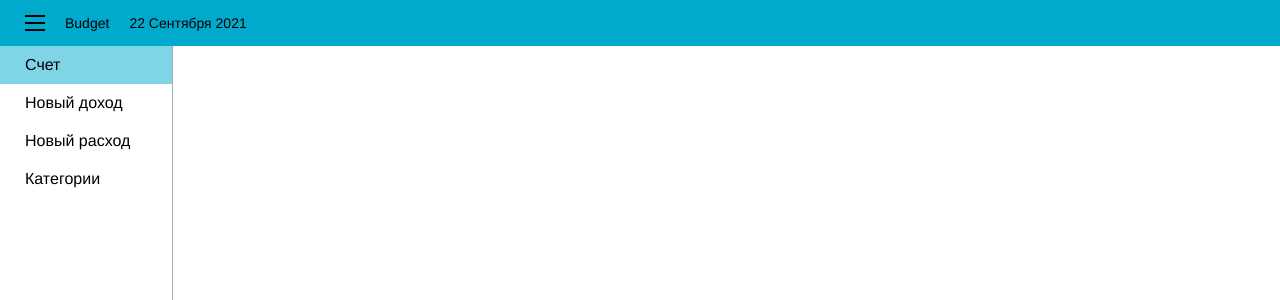
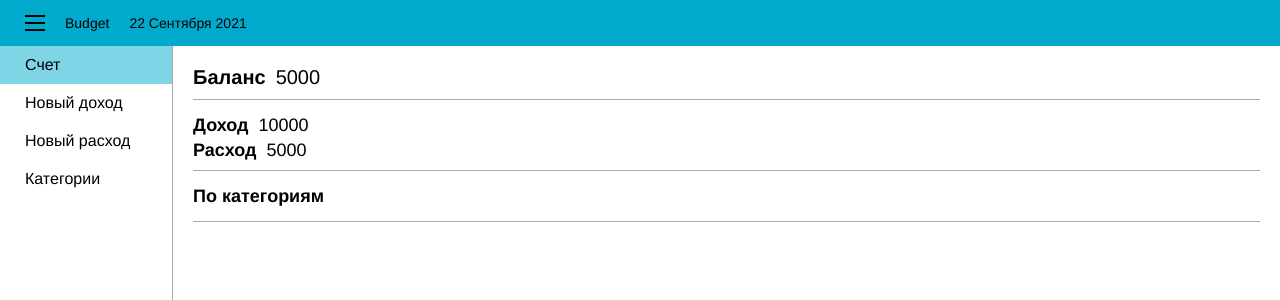
Before and after one commit to DmitriyFree/budget, a Vue app: page / in a window 1280 px wide. Shown: the top 300 px of the page. Built offline with nearby package versions, Linux system fonts and the light colour scheme; no server answers.

Commit message:
anding json-server

```diff
--- a/package.json
+++ b/package.json
@@ -8,6 +8,7 @@
   },
   "dependencies": {
     "core-js": "^3.6.5",
+    "json-server": "^0.16.3",
     "vue": "^2.6.11",
     "vuex": "^3.4.0"
   },
--- a/src/components/CategoriesList.vue
+++ b/src/components/CategoriesList.vue
@@ -8,12 +8,16 @@
 </template>
 
 <script>
-import {mapGetters} from 'vuex';
+import {mapGetters, mapActions} from 'vuex';
 import Category from './Category.vue';
 export default {
   components: { Category },
   name: 'CategoriesList',
   computed: mapGetters(['getAllCategories']),
+  methods: mapActions(['getData']),
+  async mounted() {
+    this.getData();
+  }
 
 }
 </script>
--- a/src/components/Category.vue
+++ b/src/components/Category.vue
@@ -1,7 +1,8 @@
 <template>
   <li>
-    <div class="type">{{item.type}}</div>
-    <div class="title">{{item.name}}</div>
+    <div>{{item.id}}</div>
+    <div class="row">{{item.type}}</div>
+    <div class="row">{{item.name}}</div>
   </li>
 </template>
 <script>
@@ -14,11 +15,8 @@ export default {
   li {
     padding: 5px;
     display: flex;
-    .type {
-      width: 100px;
-    }
-    .title {
-      width: 100px;
+    .row {
+      margin-left: 10px;
     }
   }
 </style>
--- a/src/components/CreateCategoryForm.vue
+++ b/src/components/CreateCategoryForm.vue
@@ -13,7 +13,7 @@
 </template>
 
 <script>
-import {mapMutations} from 'vuex';
+import {mapActions} from 'vuex';
 export default {
   name: 'CreateCategoryForm',
   data() {
@@ -23,14 +23,14 @@ export default {
     }
   },
   methods: {
-    ...mapMutations(['addCategory']),
+    ...mapActions(['addCategory']),
     formHandler() {
       if (this.name && this.type) {
         const newCategory = {
           name: this.name,
           type: this.type
         }
-        this.addCategory(newCategory);
+        this.addCategory(JSON.stringify(newCategory));
         this.resetForm();
       }
     },
--- a/src/components/MainContent.vue
+++ b/src/components/MainContent.vue
@@ -10,6 +10,9 @@
     </div>
     <div class="inner__right">
       <div class="content">
+        <div class="content-item" v-show="menuId == 'bill'">
+          <statistics-handler/>
+        </div>
         <div class="content-item" v-show="menuId == 'kat'">
           <category-handler/>
         </div>
@@ -19,9 +22,10 @@
 </template>
 
 <script>
+import StatisticsHandler from './StatisticsHandler.vue'
 import CategoryHandler from './CategoryHandler.vue';
 export default {
-  components: { CategoryHandler },
+  components: { CategoryHandler, StatisticsHandler },
   name: 'MainContent',
   data() {
     return {
--- /dev/null
+++ b/src/components/StatisticCategory.vue
@@ -0,0 +1,24 @@
+<template>
+  <div class="st-category">
+    <div class="st-category__title">По категориям</div>
+  </div>
+</template>
+
+<script>
+export default {
+  name: 'StatisticCategory'
+}
+</script>
+
+<style lang="scss" scoped>
+  .st-category {
+    padding: 5px 0;
+    border-bottom: 1px solid #aaa;
+    &__title{
+      font-size: 18px;
+      line-height: 20px;
+      font-weight: 700;
+      padding: 10px 0;
+    }
+  }
+</style>
--- /dev/null
+++ b/src/components/StatisticsHandler.vue
@@ -0,0 +1,77 @@
+<template>
+  <div class="statistics">
+    <div class="statistics__header">
+      <div class="statistics__header-title">Баланс</div>
+      <div class="statistics__header-result">5000</div>
+    </div>
+    <div class="statistics__total">
+      <div class="top">
+        <div class="top-title">Доход</div>
+        <div class="top-result">10000</div>
+      </div>
+      <div class="bottom">
+        <div class="bottom-title">Расход</div>
+        <div class="bottom-result">5000</div>
+      </div>
+    </div>
+    <statistic-category/>
+  </div>
+</template>
+
+<script>
+import StatisticCategory from './StatisticCategory.vue'
+export default {
+  components: { StatisticCategory },
+  name: 'StatisticsHandler'
+}
+</script>
+
+<style lang="scss" scoped>
+  .statistics {
+    padding: 10px 20px;
+    &__header {
+      padding: 10px 0;
+      border-bottom: 1px solid #aaa;
+      display: flex;
+      &-title {
+        font-size: 20px;
+        font-weight: 700;
+      }
+      &-result {
+        font-size: 20px;
+        margin-left: 10px;
+      }
+    }
+    &__total {
+      padding: 10px 0;
+      border-bottom: 1px solid #aaa;
+    }
+  }
+  .top, .bottom {
+    display: flex;
+    padding: 5px 0 0;
+    font-size: 18px;
+    line-height: 20px;
+    &-title {
+      font-weight: 700;
+    }
+    &-result {
+      margin-left: 10px;
+    }
+  }
+  // .top {
+  //   &-title {
+  //     font-size: 18px;
+  //     font-weight: 700;
+  //   }
+  // }
+  // .category {
+  //   padding: 10px 20px;
+  //   &__title {
+  //     padding: 10px 0;
+  //     font-size: 20px;
+  //     font-weight: 700;
+  //     border-bottom: 1px solid #aaa;
+  //   }
+  // }
+</style>
--- a/src/store/modules/categories.js
+++ b/src/store/modules/categories.js
@@ -1,35 +1,6 @@
 export default {
   state: {
-    categories: [
-      {
-        name: 'Зарплата',
-        type: 'Доход'
-      },
-      {
-        name: 'Депозит',
-        type: 'Доход'
-      },
-      {
-        name: 'Другое',
-        type: 'Доход'
-      },
-      {
-        name: 'Еда',
-        type: 'Расход'
-      },
-      {
-        name: 'Дом',
-        type: 'Расход'
-      },
-      {
-        name: 'Машына',
-        type: 'Расход'
-      },
-      {
-        name: 'Развленения',
-        type: 'Расход'
-      },
-    ]
+    categories: []
   },
   getters: {
     getAllCategories(state) {
@@ -37,10 +8,29 @@ export default {
     }
   },
   mutations: {
-    addCategory(state, category) {
-      state.categories.push(category);
+    upDate(state, categories) {
+      state.categories = categories;
     }
   },
   actions: {
+    async getData(ctx) {
+      const res = await fetch('http://localhost:3000/categories');
+      if (!res.ok) {
+
+      }
+      const data =  await res.json();
+      ctx.commit('upDate', data);
+    }
+    ,
+    async addCategory(ctx, category) {
+      const res = await fetch('http://localhost:3000/categories', {
+        method: 'POST',
+        headers: {
+          'Content-type': 'application/json'
+        },
+        body: category
+      });
+      await ctx.dispatch('getData');
+    },
   },
 }
```
Also changed, not shown: server.json (added, +42 -0 lines), src/store/modules/records.js (added, +14 -0 lines), 1 other file (tests, documents, lock files or other folders).
